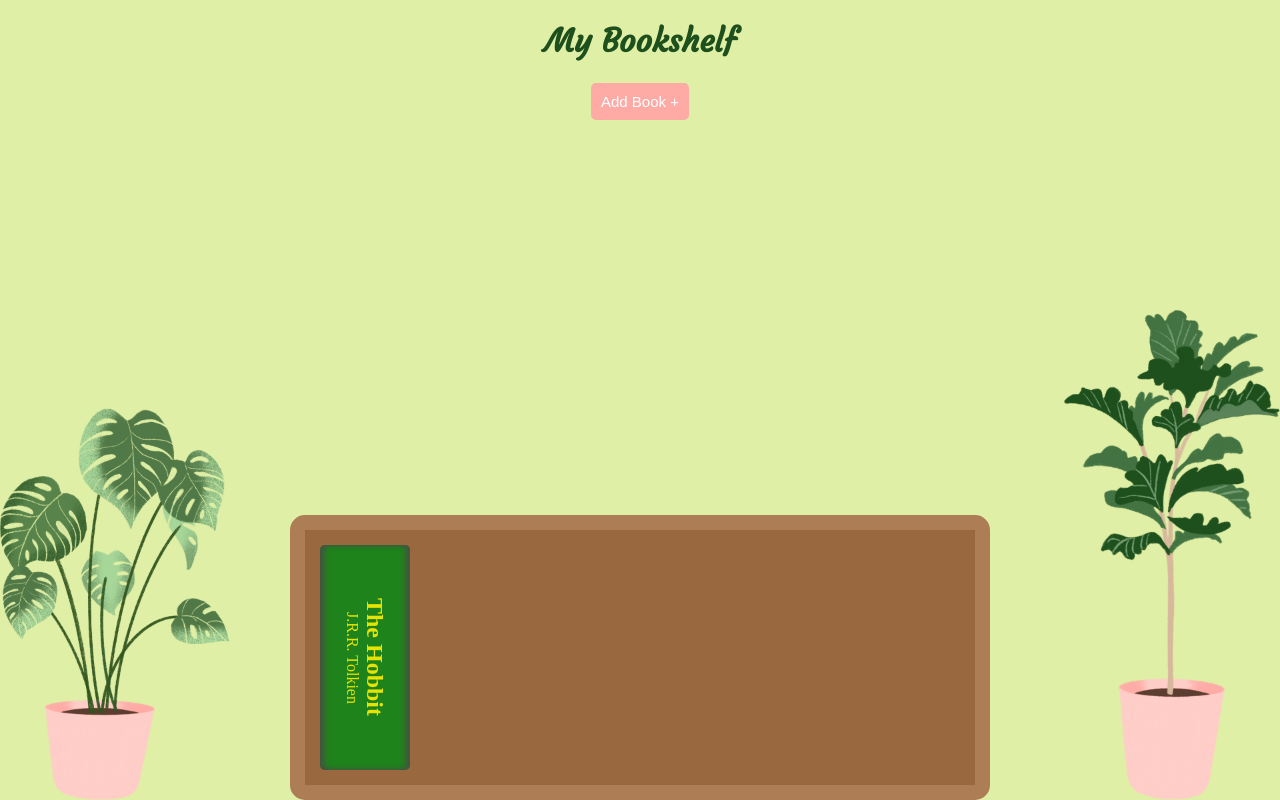
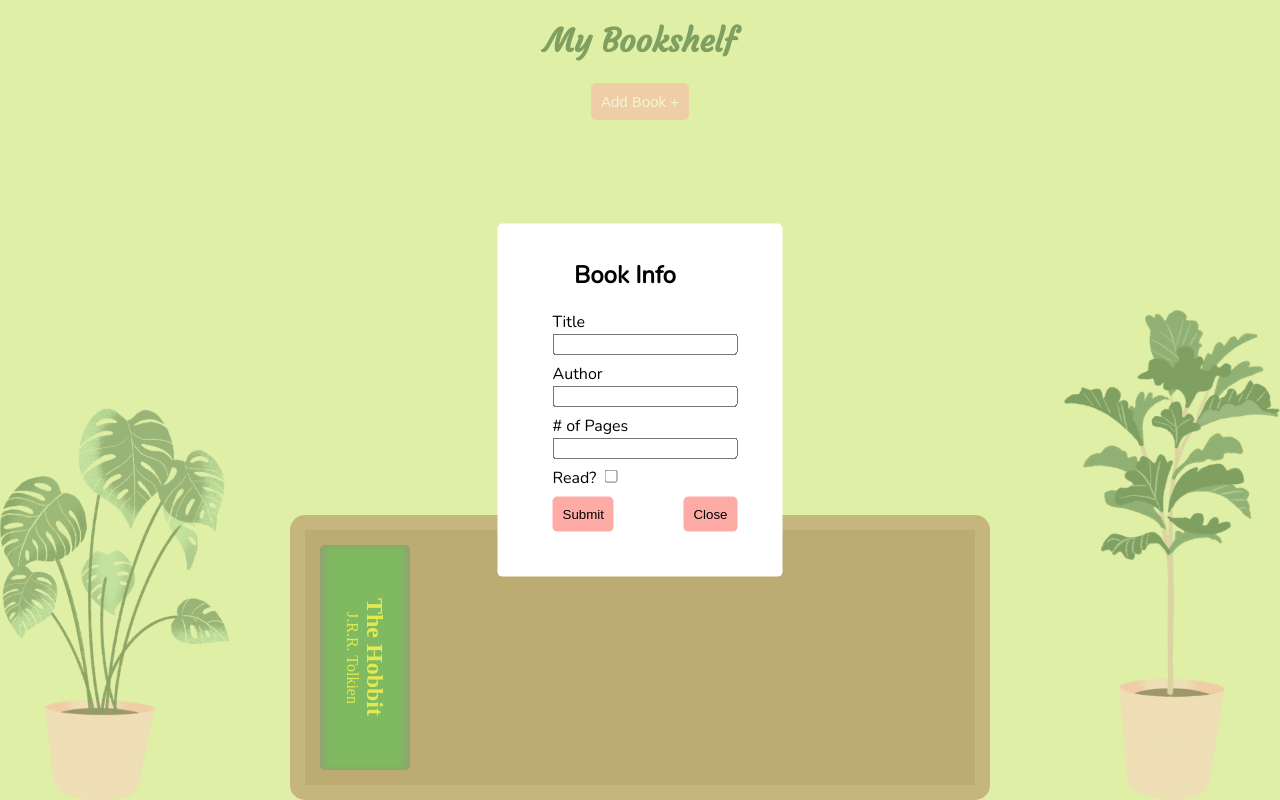
Before and after one commit to hotkiss1011/library, a plain HTML site: page index.html in a window 1280 px wide. Both pictures are taken after a click on the button "Add Book +". Drawn offline with nearby package versions, Linux system fonts and the light colour scheme.

Commit message:
added form, open and close functions

```diff
--- a/index.html
+++ b/index.html
@@ -8,8 +8,10 @@
 
   <link rel="stylesheet" href="src/index.css">
   <link rel="preconnect" href="https://fonts.googleapis.com">
-<link rel="preconnect" href="https://fonts.gstatic.com" crossorigin>
-<link href="https://fonts.googleapis.com/css2?family=Courgette&display=swap" rel="stylesheet">
+  <link rel="preconnect" href="https://fonts.gstatic.com" crossorigin>
+  <link href="https://fonts.googleapis.com/css2?family=Nunito&display=swap" rel="stylesheet">
+  <link href="https://fonts.googleapis.com/css2?family=Courgette&display=swap" rel="stylesheet">
+
 </head>
 <body>
   <div class="container">
@@ -17,6 +19,45 @@
       <h1>My Bookshelf</h1>
       <button id="addBook">Add Book +</button>
     </div>
+
+    <div class="bookForm">
+      <h2>Book Info</h2>
+      <form action="#" method="get">
+        <ul>
+          <li>
+            <label for="title">
+              Title
+            </label>
+            <br>
+            <input type="text" name="title" id="title-input">
+          </li>
+          <li>
+            <label for="author">
+              Author
+            </label>
+            <br>
+            <input type="text" name="author" id="author-input">
+          </li>
+          <li>
+            <label for="pages">
+              # of Pages
+            </label>
+            <br>
+            <input type="number" name="pages" id="pages">
+          </li>
+          <li>
+            <label for="read">Read?</label>
+            <input type="checkbox" name="read" id="read">
+          </li>
+          <li class="form-buttons">
+            <input type="submit" value="Submit" class="submit-button">
+            <button data-close-button class="close-button">Close</button>
+          </li>
+        </ul>
+      </form>
+    </div>
+    <div class="" id="overlay"></div>
+
     <div class="bookshelf">
       <div class="book">
         <h2 class="title">The Hobbit</h2>
--- a/src/index.css
+++ b/src/index.css
@@ -35,8 +35,63 @@ body {
   font-size: 15px;
 }
 
-#addBook:hover {
+#addBook:hover, .close-button:hover, .submit-button:hover {
   background-color: #fd8e88;
+}
+
+.bookForm {
+  position: fixed;
+  top: 50%;
+  left: 50%;
+  transform: translate(-50%, -50%) scale(0);
+  background-color: white;
+  border-radius: 5px;
+  padding: 15px 45px 45px 15px;
+  z-index: 10;
+  display: flex;
+  flex-direction: column;
+  align-items: center;
+  font-family: 'Nunito', sans-serif;
+}
+
+.bookForm.active {
+  transform: translate(-50%, -50%) scale(1);
+}
+
+.close-button, .submit-button {
+  padding: 10px;
+  border-radius: 5px;
+  border: none;
+  background-color: #FEABA6;
+}
+
+#overlay {
+  position: fixed;
+  top: 0;
+  bottom: 0;
+  left: 0;
+  right: 0;
+  opacity: 0;
+  background-color: #e0efa680;
+  pointer-events: none;
+}
+
+#overlay.active {
+  opacity: 1;
+  pointer-events: all;
+}
+
+.bookForm ul {
+  margin: 0;
+  list-style: none;
+  display: flex;
+  flex-direction: column;
+  gap: 8px;
+}
+
+.form-buttons {
+  display: flex;
+  justify-content: space-between;
 }
 
 .bookshelf {
@@ -44,7 +99,6 @@ body {
   margin-bottom: 0px;
   border-radius: 15px;
   border: 15px solid rgb(173, 125, 86);
-  color: rgb(230, 226, 1);
   background-color: rgb(153, 104, 63);
   padding: 15px;
 }
@@ -53,6 +107,7 @@ body {
   writing-mode: vertical-rl;
   text-align: center;
   background-color: rgb(31, 131, 27);
+  color: rgb(230, 226, 1);
   border-radius: 5px;
   box-shadow: inset -5px 0px 5px rgba(75, 75, 75, 0.76), inset 5px 0px 5px rgba(75, 75, 75, 0.76);
   height: 225px;
--- a/src/index.js
+++ b/src/index.js
@@ -1,16 +1,23 @@
-function Book(title, author, pages, read) {
-  this.title = title;
-  this.author = author;
-  this.pages = pages;
-  this.read = read;
-  this.info = function() {
-    return `${title} by ${author}, ${pages} pages, ${read}`
-  }
+// DISPLAY FORM //
+const form = document.querySelector(".bookForm");
+const overlay = document.querySelector("#overlay");
+
+function displayForm() {
+  form.classList.add("active");
+  overlay.classList.add("active");
 }
 
-const hobbit = new Book('The Hobbit', 'J.R.R. Tolkien', 295, 'read');
-console.log(hobbit.info())
-const donQuixote = new Book('Don Quixote', 'Miguel De Cervantes', 928, 'have not read');
-console.log(donQuixote.info())
-const taleOfTwoCities = new Book('Tale of Two Cities', 'Charles Dickens', 304, 'read');
-console.log(taleOfTwoCities.info())
+const addButton = document.getElementById("addBook");
+addButton.addEventListener('click', displayForm);
+
+// CLOSE FORM
+function closeForm() {
+  form.classList.remove("active");
+  overlay.classList.remove("active");
+}
+
+const closeButton = document.querySelector("[data-close-button]");
+closeButton.addEventListener("click", closeForm);
+
+// SUBMIT FORM
+const submitButton = document.querySelector("");
```
